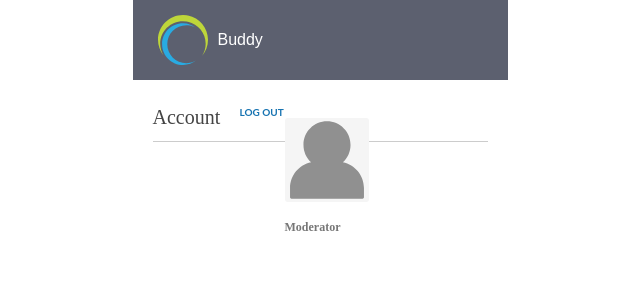
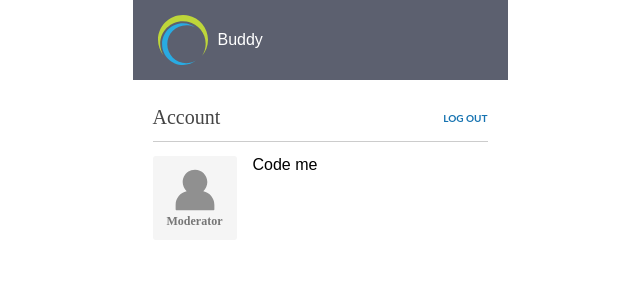
Before and after one commit to JakeElder/buddy, a React (Create React App) app: page / in a window 1280 px wide. Shown: the top 300 px of the page, without its empty margins (320-960 px from the left). Built offline with nearby package versions, Linux system fonts and the light colour scheme.

Commit message:
Tidy up, Start creating avatar + details list

```diff
--- a/src/App.css
+++ b/src/App.css
@@ -3,6 +3,11 @@
 .App {
   max-width: 375px;
   margin: auto;
+}
+
+.Container {
+  padding-left: 20px;
+  padding-right: 20px;
 }
 
 /* Header */
@@ -30,62 +35,62 @@
 
 /* User Info */
 
-.Section-heading {
-  height: 35px;
-  width: 335px;
-  margin: 26px 20px 14px 20px;
+.UserInfo-heading {
+  margin: 26px 0 14px 0;
+  border-bottom: 1px solid #CCCCCC;
   display: flex;
-  border-bottom: 1px solid #CCCCCC;
+  justify-content: space-between;
+  align-items: center;
+  padding-bottom: 12px;
 }
 
-.Title {
-  height: 50px;
-  width: 87px;
+.UserInfo-title {
   color: #444444;
   font-family: Montserrat;
   font-size: 20px;
 }
 
-.LogOut {
-  height: 12px;
-  width: 45px;
+.UserInfo-logout {
   color: #1673B1;
   font-family: Lato;
   font-size: 10px;
   font-weight: bold;
-  line-height: 12px;
   text-transform: uppercase;
   /* couldn't figure out how to move log out to the right */
 }
+
+.UserInfo-avatar-and-details {
+  display: flex;
+}
+
+.UserInfo-avatar {
+  margin-right: 16px;
+}
+
+/* Avatar */
 
 .Avatar {
   height: 84px;
   width: 84px;
   border-radius: 3px;
   background-color: #F5F5F5;
-  margin-top: 12px;
-  margin-right: 20px;
+  display: flex;
+  flex-direction: column;
+  justify-content: center;
+  align-items: center;
 }
 
 .Avatar-icon {
-  height: 42.32px;
-  width: 38.72px;
-}
-
-.Avatar-icon-img {
+  width: 44px;
   display: block;
-  width: 100%;
+  margin-bottom: 2px;
 }
 
 .Avatar-icon-text {
-height: 50px;
-width: 65px;
-color: #777777;
-font-family: Montserrat;
-font-size: 12px;
-font-weight: 600;
-line-height: 50px;
-margin-right: 30px;
+  color: #777777;
+  font-family: Montserrat;
+  font-size: 12px;
+  font-weight: 600;
 }
 
 /* struggling to align everything */
--- a/src/App.js
+++ b/src/App.js
@@ -1,6 +1,7 @@
 import React, { Component } from 'react';
 import Header from './components/Header';
 import UserInfo from './components/UserInfo';
+import Container from './components/Container';
 import './App.css';
 
 class App extends Component {
@@ -8,7 +9,9 @@ class App extends Component {
     return (
       <div className="App">
         <Header />
-        <UserInfo />
+        <Container>
+          <UserInfo />
+        </Container>
       </div>
     );
   }
--- /dev/null
+++ b/src/components/Container.js
@@ -0,0 +1,9 @@
+import React from 'react'
+
+const Container = ({ children }) => (
+  <div className="Container">
+    {children}
+  </div>
+)
+
+export default Container
--- a/src/components/UserInfo.js
+++ b/src/components/UserInfo.js
@@ -2,22 +2,33 @@ import React, { Component } from 'react';
 import icon from '../images/icon.svg'
 
 const UserInfo = () => (
-  <header className="Section-heading">
-   <div className="Title">
+  <div>
+    <header className="UserInfo-heading">
+      <div className="UserInfo-title">
         Account
       </div>
-    <div className="LogOut">
+      <div className="UserInfo-logout">
         Log Out
       </div>
+    </header>
+    <div className="UserInfo-body">
+      <div className="UserInfo-avatar-and-details">
+        <div className="UserInfo-avatar">
           <div className="Avatar">
-    <span className="Avatar-icon">
-      <img className="Avatar-icon-img" src={icon} />
-    </span>
+            <img className="Avatar-icon" src={icon} />
             <span className="Avatar-icon-text">
               Moderator
             </span>
           </div>
-  </header>
+        </div>
+        <div className="UserInfo-details">
+          <div className="DetailsList">
+            Code me
+          </div>
+        </div>
+      </div>
+    </div>
+  </div>
 
 )
 
```
Lines whose indentation alone changed are shown as unchanged.
